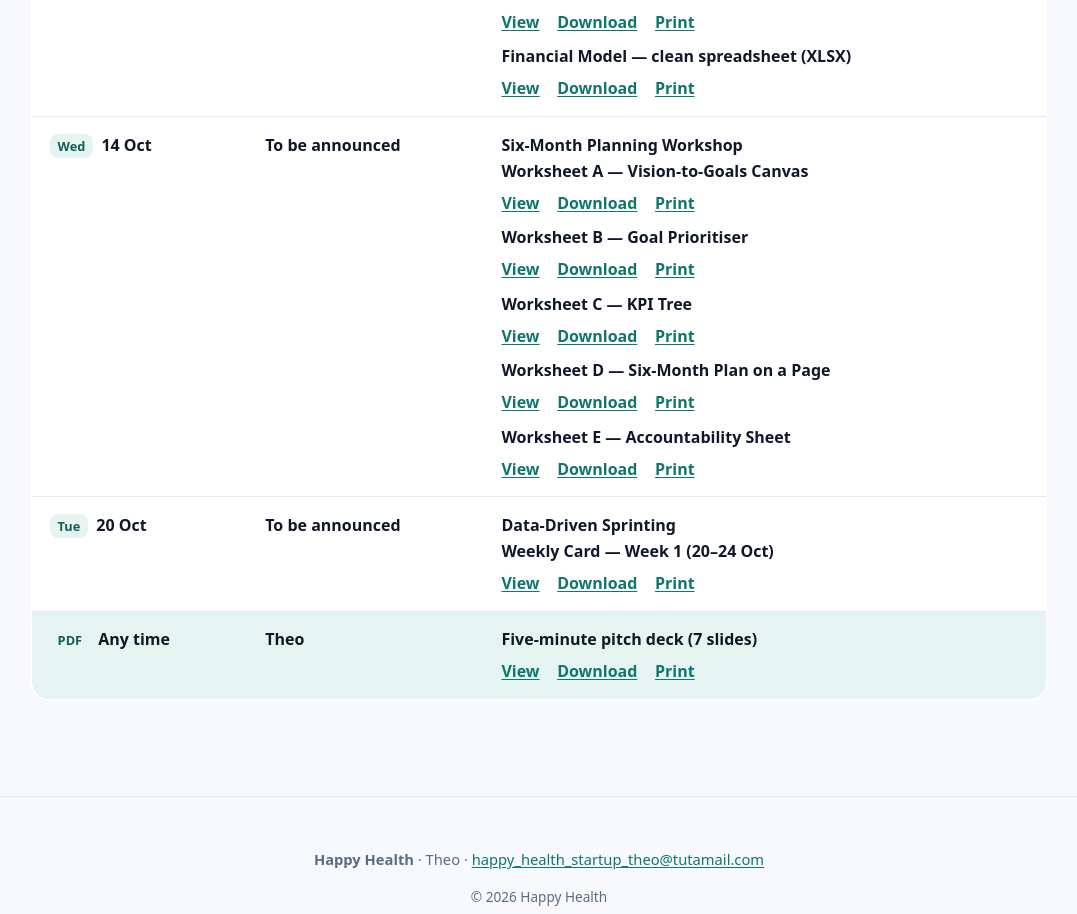
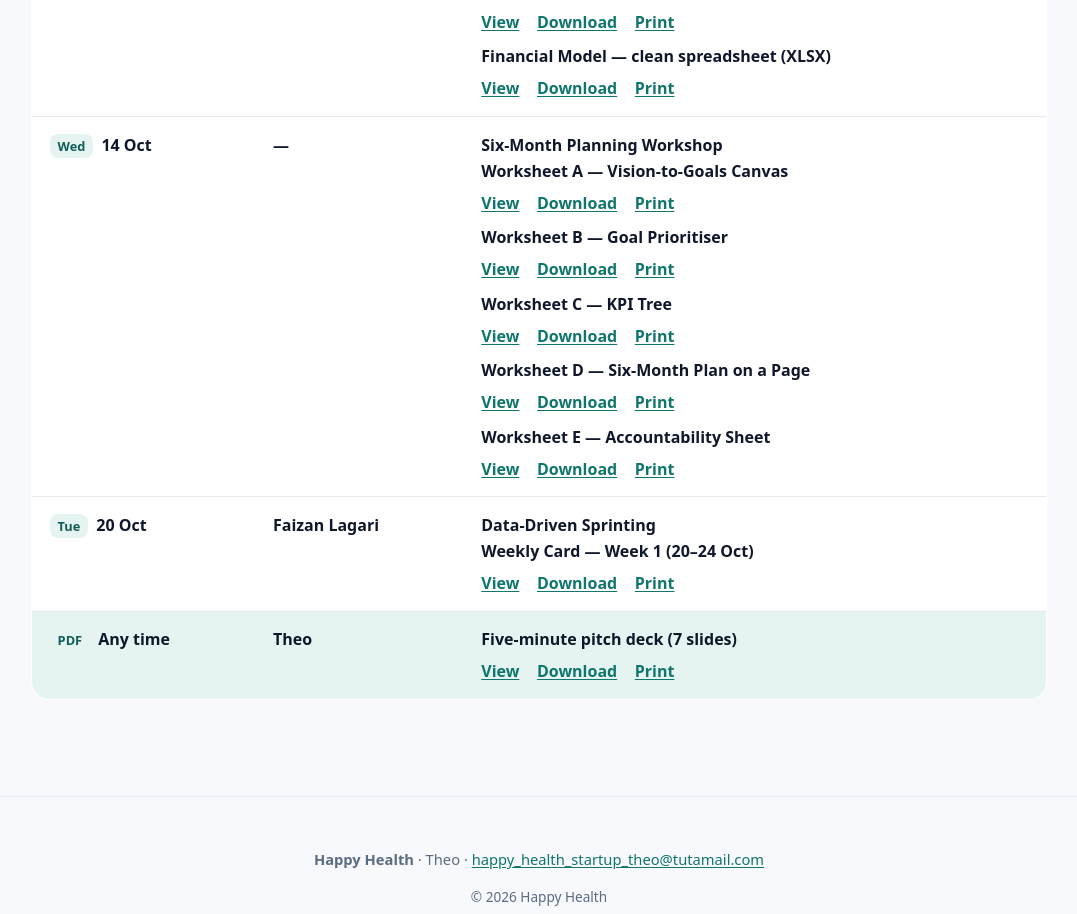
Before and after one commit to happyhealthapp/happy-health, a React (Vite) app: page / in a window 1280 px wide. Shown: the part 863-1777 px from the top of the page, without its empty margins (101-1178 px from the left). Built offline with nearby package versions, Linux system fonts and the light colour scheme.

Commit message:
fix(mentors): name Faizan Lagari on sprinting session, dashes for unknown mentors

```diff
--- a/public/report/index.html
+++ b/public/report/index.html
@@ -506,7 +506,7 @@
             </tr>
             <tr>
               <td class="date-cell"><span class="chip">Wed</span>14 Oct 2026</td>
-              <td class="pending">To be announced</td>
+              <td>—</td>
               <td>
                 Six-Month Planning Workshop
                 <div class="doc-links">
@@ -530,7 +530,7 @@
             </tr>
             <tr>
               <td class="date-cell"><span class="chip">Tue</span>20 Oct 2026</td>
-              <td class="pending">To be announced</td>
+              <td>Faizan Lagari</td>
               <td>
                 Data-Driven Sprinting
                 <div class="doc-links">
--- a/src/MentorsPage.tsx
+++ b/src/MentorsPage.tsx
@@ -45,7 +45,7 @@ function AssignmentRow({ session }: { session: Session }) {
         {formatDayMonth(session.date)}
       </td>
       <td className="assignment-mentor">
-        {session.mentor || "To be announced"}
+        {session.mentor || "—"}
       </td>
       <td className="assignment-cell">
         <span className="assignment-topic">{session.topic}</span>
--- a/src/data/sessions.ts
+++ b/src/data/sessions.ts
@@ -15,7 +15,7 @@ export type Session = {
   date: string;
   /** Topic the guest mentor taught. */
   topic: string;
-  /** Guest mentor who ran the session. "" means "to be announced". */
+  /** Guest mentor who ran the session. "" renders as "—". */
   mentor: string;
   /** Assignment folder under assignments/ in the repo, if one exists. */
   folder?: string;
@@ -134,7 +134,7 @@ export const sessions: Session[] = [
     n: 10,
     date: "2026-10-20",
     topic: "Data-Driven Sprinting",
-    mentor: "",
+    mentor: "Faizan Lagari",
     folder: "2026-10-20-data-driven-sprinting",
     worksheets: SPRINT_WORKSHEETS,
     status: "done",
```
Also changed, not shown: assignments/2026-09-30-law/README.md, assignments/2026-10-02-sales-tax/README.md, assignments/2026-10-14-six-month-planning-workshop/README.md, assignments/2026-10-20-data-driven-sprinting/README.md, assignments/README.md.
